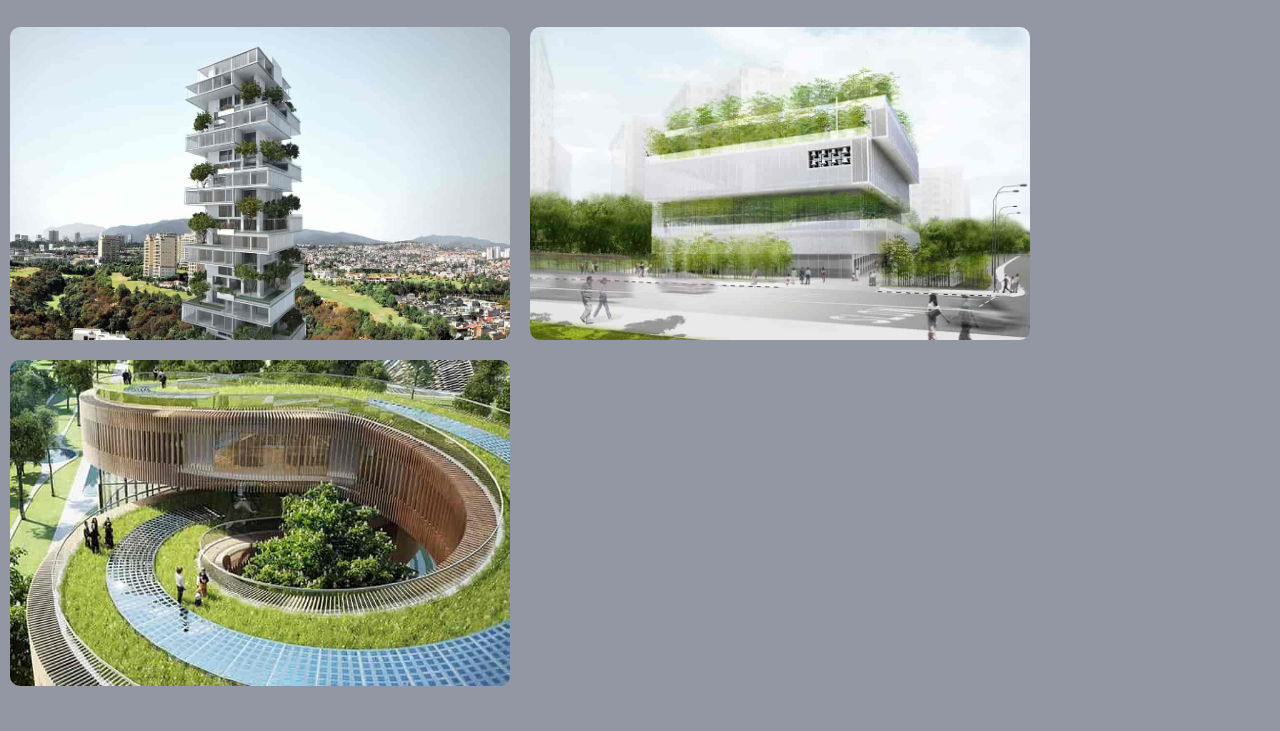
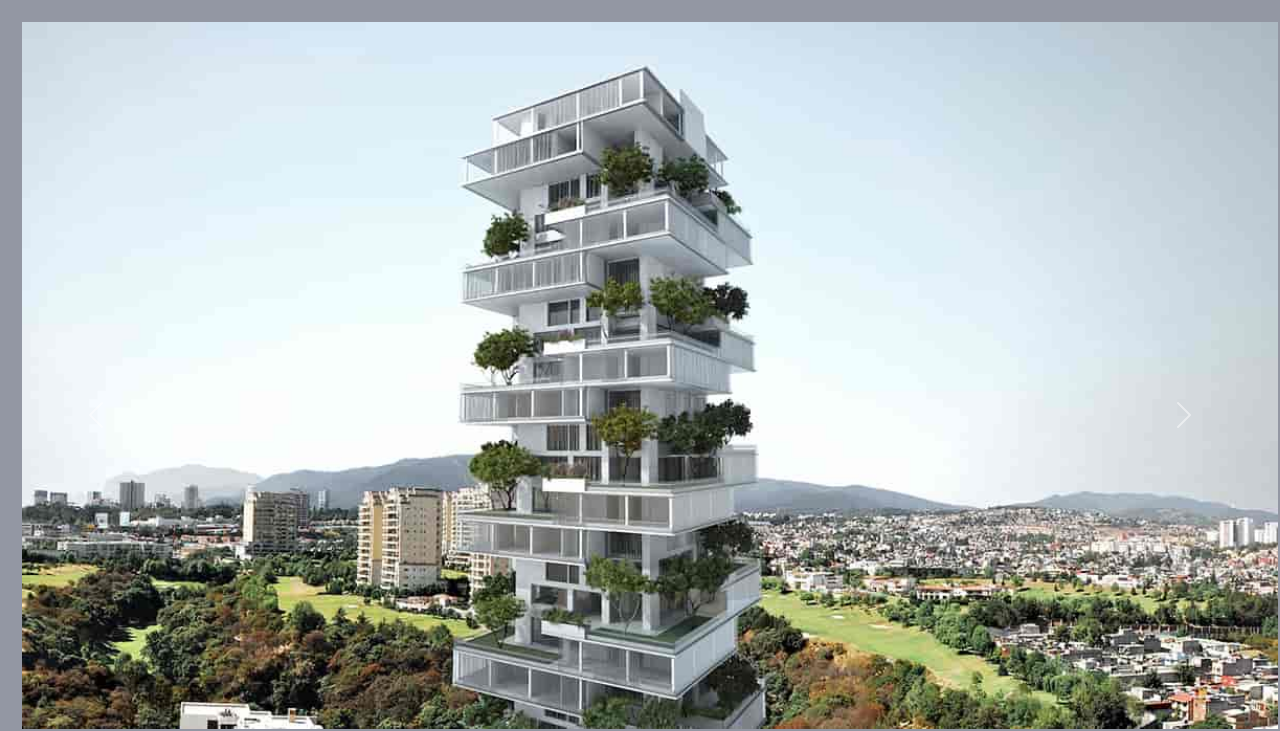
Before and after one commit to gaboramirez/clase_15_github, a plain HTML site: page arquitecturasustentable.html in a window 1280 px wide. Shown: the part 504-1235 px from the top of the page. Drawn offline with nearby package versions, Linux system fonts and the light colour scheme; a web font is replaced by a local one.

Commit message:
carrusel en sustentabilidad

```diff
--- a/arquitecturasustentable.html
+++ b/arquitecturasustentable.html
@@ -67,11 +67,27 @@
           <iframe width="560" height="315" src="https://www.youtube.com/embed/GLnJdhyFfFE" title="YouTube video player" frameborder="0" allow="accelerometer; autoplay; clipboard-write; encrypted-media; gyroscope; picture-in-picture" allowfullscreen></iframe>
     </section>
 
-    <section class="sustentabilidad">
-    <img class="bordesRedondeados" src="imagenes/arquitectura sustentable-min.jpg" width="500">
-    <img class="bordesRedondeados" src="imagenes/arquitectura sustentable2-min.jpg" width="500">
-    <img class="bordesRedondeados" src="imagenes/arquitectura sustentable3-min.jpg" width="500">
-    </section>
+    <div id="carouselExampleFade" class="carousel slide carousel-fade" data-bs-ride="carousel">
+      <div class="carousel-inner">
+        <div class="carousel-item active">
+          <img src="imagenes/arquitectura sustentable-min.jpg" class="d-block container-fluid img">
+        </div>
+        <div class="carousel-item">
+          <img src="imagenes/arquitectura sustentable2-min.jpg" class="d-block container-fluid img">
+        </div>
+        <div class="carousel-item">
+          <img src="imagenes/arquitectura sustentable3-min.jpg" class="d-block container-fluid img">
+        </div>
+      </div>
+      <button class="carousel-control-prev" type="button" data-bs-target="#carouselExampleFade" data-bs-slide="prev">
+        <span class="carousel-control-prev-icon" aria-hidden="true"></span>
+        <span class="visually-hidden">Previous</span>
+      </button>
+      <button class="carousel-control-next" type="button" data-bs-target="#carouselExampleFade" data-bs-slide="next">
+        <span class="carousel-control-next-icon" aria-hidden="true"></span>
+        <span class="visually-hidden">Next</span>
+      </button>
+    </div>
 
       <br>
 
```
